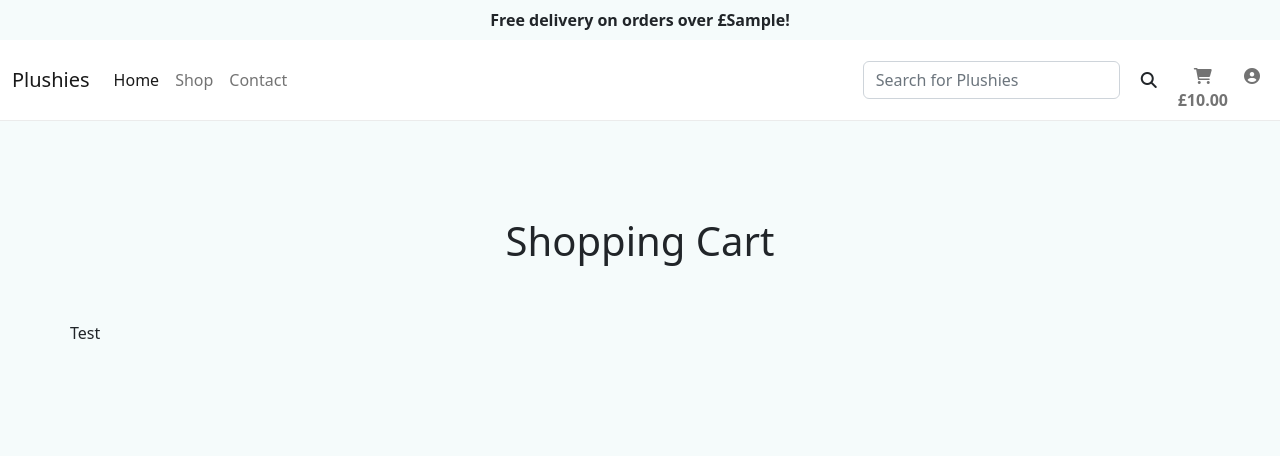
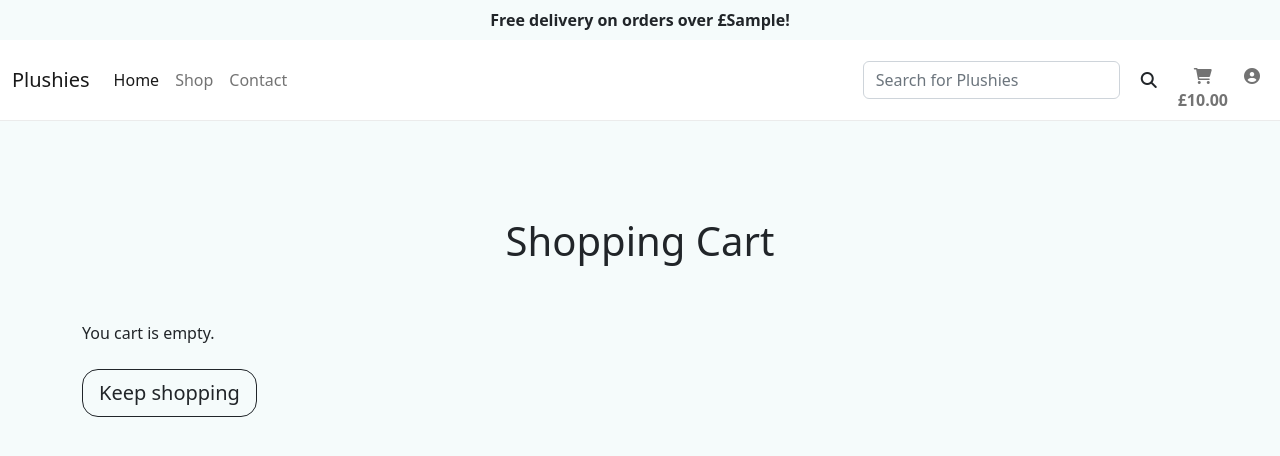
Before and after one commit to KlaudiaMatysiak/plushies, a Django app: template cart/templates/cart/cart.html in a window 1280 px wide. Shown: the top 456 px of the page. Run offline with Django 3.2, Linux system fonts and the light colour scheme; the template is opened without the code that fills it: most values are stand-ins (such as "Sample title", 1, 10 or a date in 2020); parts of the project's set-up code (start-up, migrations or seed data) failed here and were passed over.

Commit message:
Add cart items column in the cart template

```diff
--- a/cart/templates/cart/cart.html
+++ b/cart/templates/cart/cart.html
@@ -9,7 +9,13 @@
         </div>
     </div>
     <div class="row">
-        Test
+        <div class="col">
+            {% if cart_items %}
+            {% else %}
+            <p class="mb-4">You cart is empty.</p>
+            <a href="{% url 'shop' %}" class="btn btn-outline-dark rounded-4 btn-lg">Keep shopping</a>
+            {% endif %}
+        </div>
     </div>
 </div>
 {% endblock %}
```
